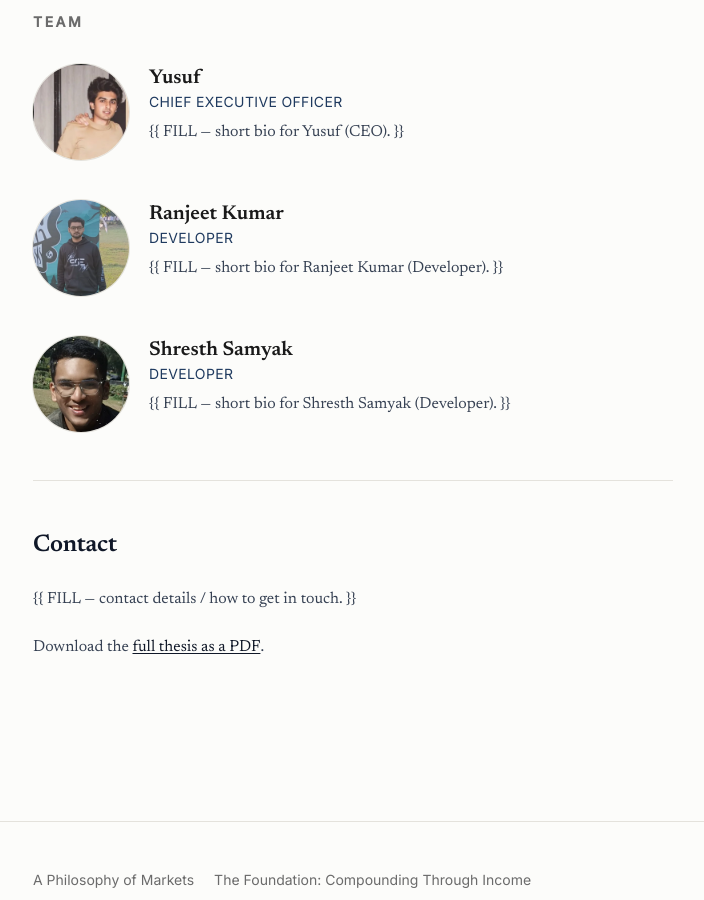
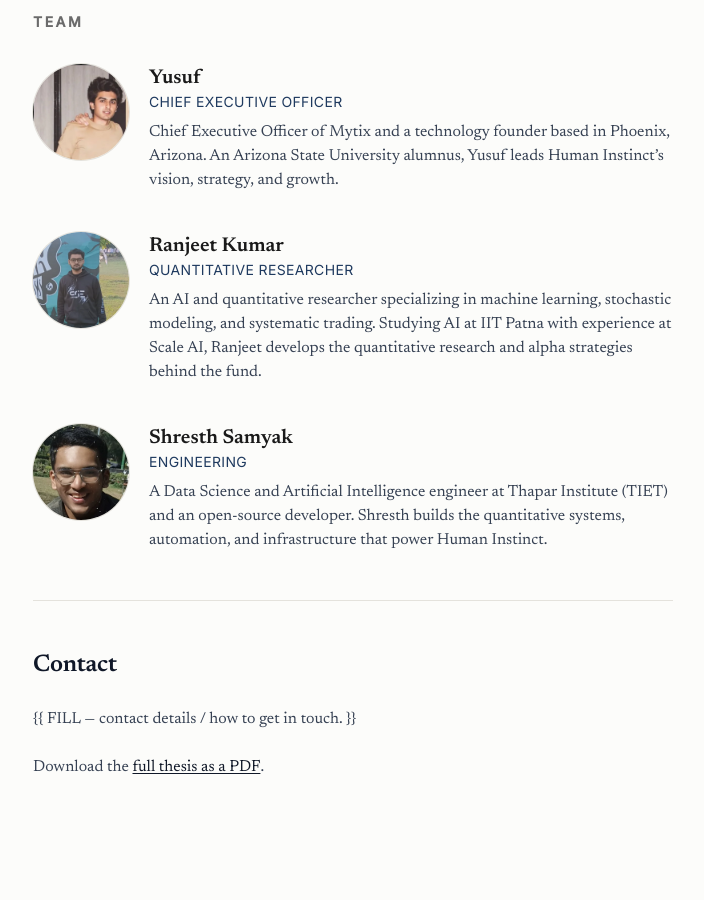
Before and after one commit to ShresthSamyak/demo_website, a Next.js app: page /about in a window 1280 px wide. Shown: the part 800-1700 px from the top of the page, without its empty margins (287-991 px from the left). Built offline with nearby package versions, Linux system fonts and the light colour scheme; no server answers.

Commit message:
feat: add About page with fund overview and team member profiles

```diff
--- a/app/about/page.tsx
+++ b/app/about/page.tsx
@@ -18,19 +18,19 @@ const team = [
     name: 'Yusuf',
     role: 'Chief Executive Officer',
     photo: '/team/yusuf.webp',
-    bio: '{{ FILL — short bio for Yusuf (CEO). }}',
+    bio: 'Chief Executive Officer of Mytix and a technology founder based in Phoenix, Arizona. An Arizona State University alumnus, Yusuf leads Human Instinct’s vision, strategy, and growth.',
   },
   {
     name: 'Ranjeet Kumar',
-    role: 'Developer',
+    role: 'Quantitative Researcher',
     photo: '/team/ranjeet-kumar.webp',
-    bio: '{{ FILL — short bio for Ranjeet Kumar (Developer). }}',
+    bio: 'An AI and quantitative researcher specializing in machine learning, stochastic modeling, and systematic trading. Studying AI at IIT Patna with experience at Scale AI, Ranjeet develops the quantitative research and alpha strategies behind the fund.',
   },
   {
     name: 'Shresth Samyak',
-    role: 'Developer',
+    role: 'Engineering',
     photo: '/team/shresth-samyak.webp',
-    bio: '{{ FILL — short bio for Shresth Samyak (Developer). }}',
+    bio: 'A Data Science and Artificial Intelligence engineer at Thapar Institute (TIET) and an open-source developer. Shresth builds the quantitative systems, automation, and infrastructure that power Human Instinct.',
   },
 ] as const;
 
```
